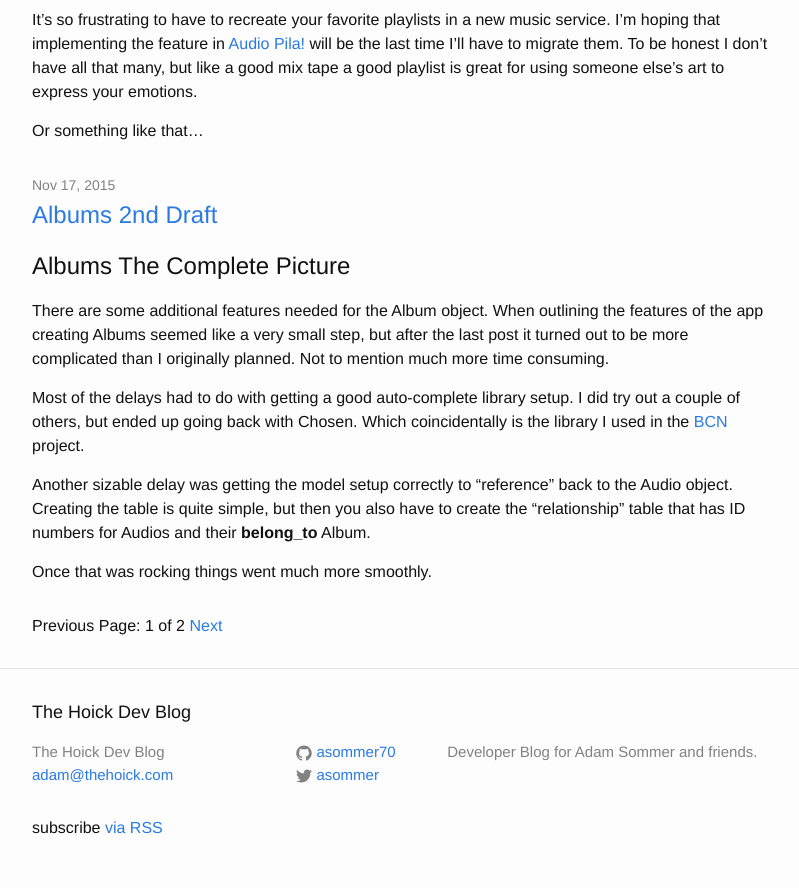
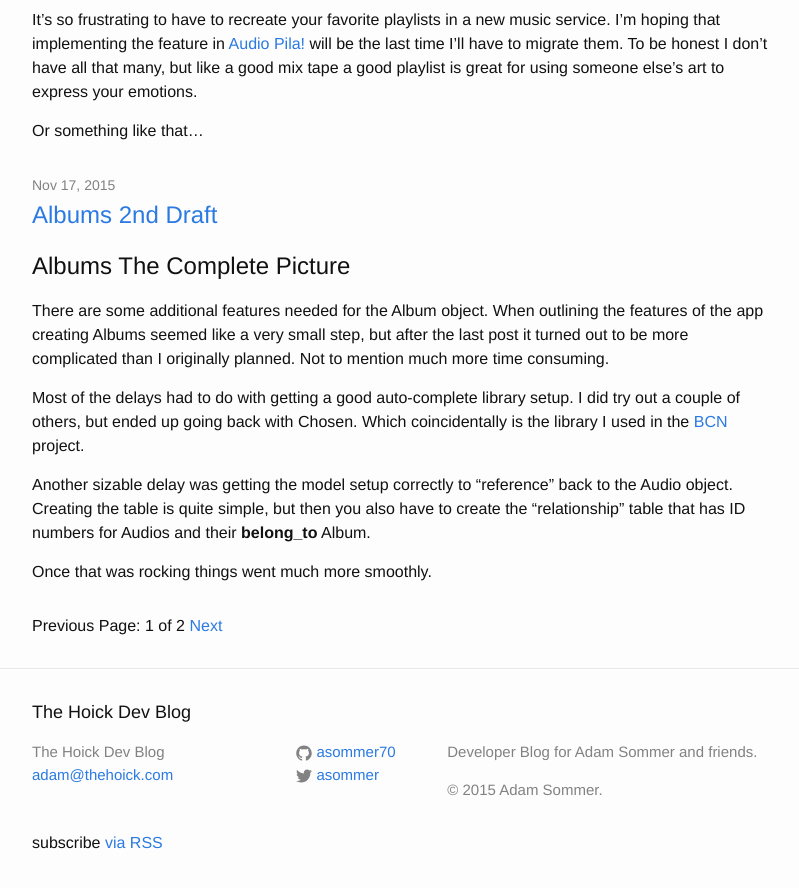
Before and after one commit to asommer70/devblog, a Jekyll site: the page built from index.html, in a window 1280 px wide and 900 px high, scrolled down 1215 px. Shown: the top 888 px of the window, without its empty margins (238-1037 px from the left). Built offline with Jekyll 4.4.1, drawn with Linux system fonts in a browser that asks for light colours; the list of posts is cut into pages by our own code.

Commit message:
Added copy right to footer.

```diff
--- a/_includes/footer.html
+++ b/_includes/footer.html
@@ -47,6 +47,9 @@
 
       <div class="footer-col  footer-col-3">
         <p class="text">{{ site.description }}</p>
+        <p>
+          &copy; <script>document.write(new Date().getFullYear())</script> Adam Sommer.
+        </p>
       </div>
     </div>
 
```
